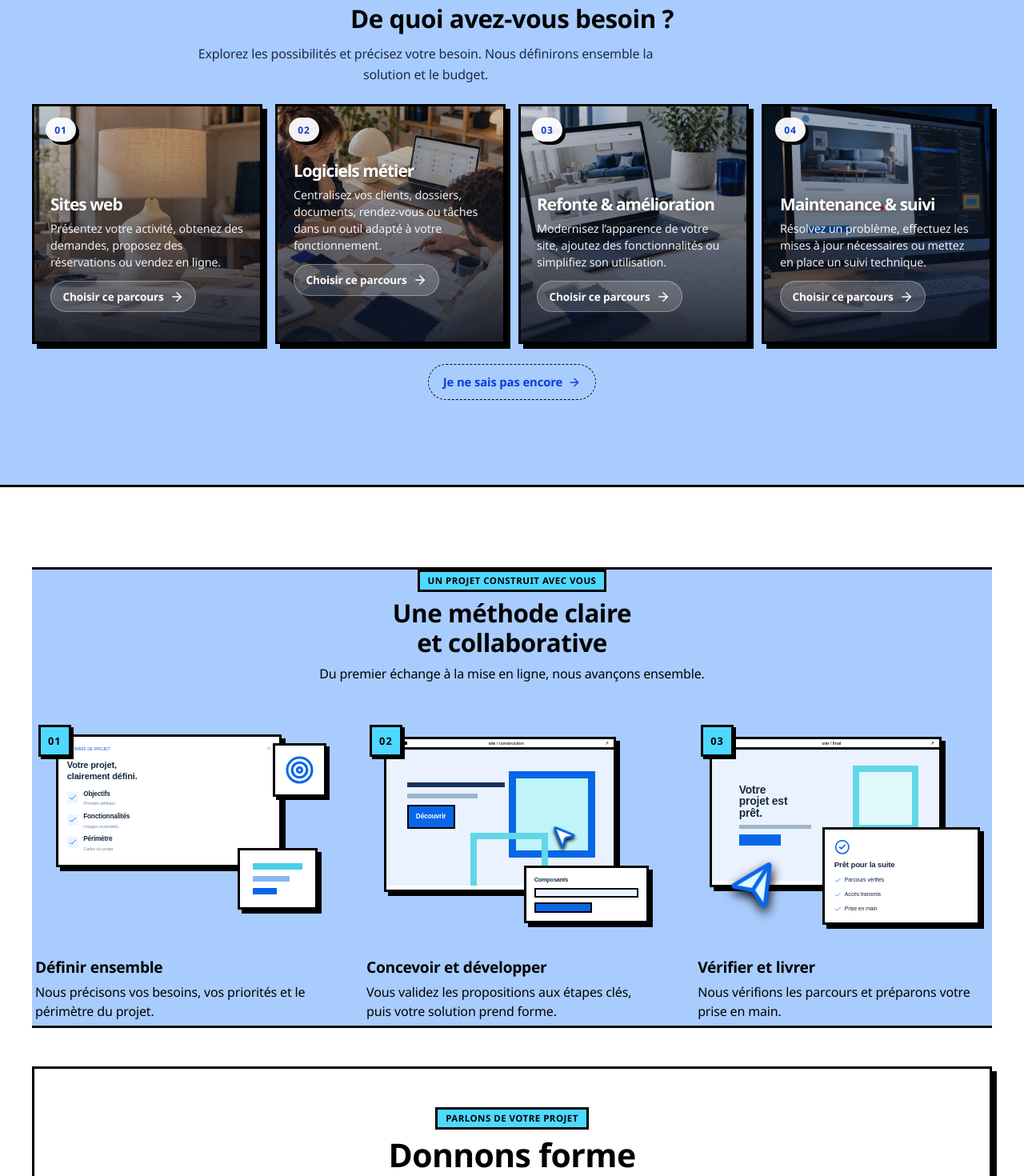
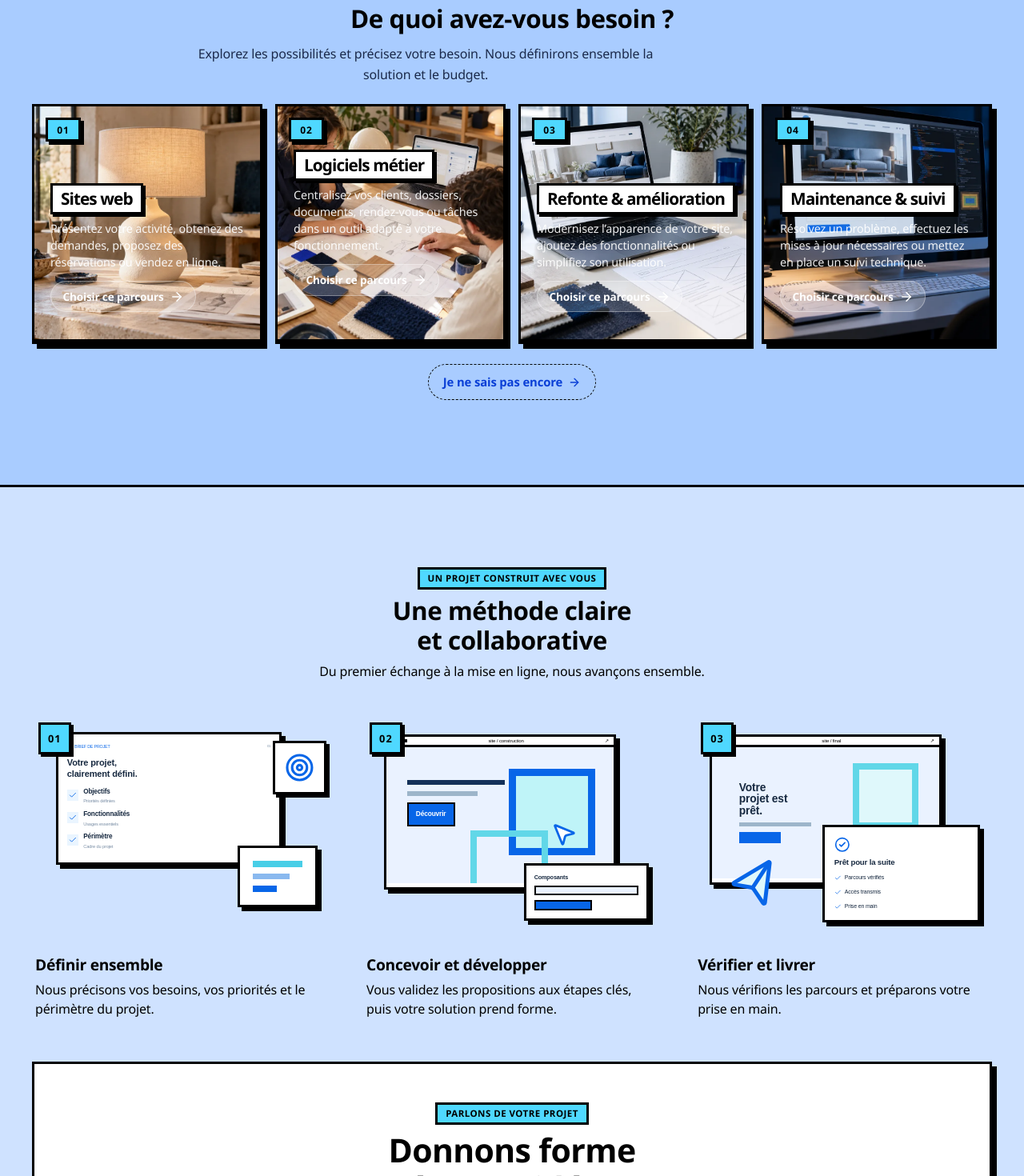
Before and after one commit to wiwi240/portfolio-, a React (Vite) app: page / in a window 1280 px wide. Shown: the part 1080-2550 px from the top of the page at 80% size. Built offline with nearby package versions, Linux system fonts and the light colour scheme; a web font is replaced by a local one.

Commit message:
Neobrutalism: uniform blue bands, square badges and labelled titles on entry cards
Co-Authored-By: Claude Sonnet 5.5 <noreply@anthropic.com>

```diff
--- a/src/neobrutalism.css
+++ b/src/neobrutalism.css
@@ -112,7 +112,6 @@ img { border-radius: 0; }
 .stack-scene--tint { background-color: var(--tint) !important; }
 .stack-scene--surface { background-color: var(--surface) !important; }
 .expertise-section, .contact-section, .about-section { background-image: none !important; -webkit-mask-image: none; mask-image: none; }
-.home-method { background: var(--surface) !important; border-block: var(--nb-border) !important; }
 body { background-image: none; }
 
 /* Flat blue everywhere: no photo, grain, dots, blur or gradient */
@@ -170,8 +169,6 @@ body::after { display: none !important; }
 /* Titles were too tight: loosen the display letter-spacing */
 h1, h2, h3, h4, .home-hero h1 { letter-spacing: -0.015em !important; }
 
-/* Section bands: alternate blue tones so no band is a bare white page */
-.home-method { background: var(--tint) !important; }
 html.dark .illustration { --ill-line: #e8f1ff; --ill-bar: #0f1f5c; --ill-bar-ink: #fff; --ill-dot: #e8f1ff; --ill-canvas: #13287a; --ill-chat-line: #e8f1ff; --ill-shadow: #e8f1ff; }
 
 /* Timeline: thick black rail with a blue fill, square markers, hard cards */
@@ -197,3 +194,20 @@ html.dark .illustration { --ill-line: #e8f1ff; --ill-bar: #0f1f5c; --ill-bar-ink
 .tl-half time { padding: 2px 8px; border: 2px solid var(--nb-line); background: var(--surface); color: var(--fg); font-weight: 800; width: max-content; }
 .tl-lead img { border: var(--nb-border); border-radius: 0; box-shadow: var(--nb-shadow); }
 .tl-hint { color: var(--fg); font-weight: 700; }
+
+/* Harmony: every full-width band is blue (alternating two tones); inner sections never paint their own box or lines */
+.stack-scene--bg, .stack-scene--surface { background-color: var(--bg) !important; }
+.stack-scene--tint { background-color: var(--tint) !important; }
+.home-method, .home-section { background: transparent !important; border: 0 !important; box-shadow: none !important; }
+.home-contact-panel { background: var(--surface) !important; border: var(--nb-border) !important; box-shadow: var(--nb-shadow) !important; }
+.illustration svg, .illustration img { filter: none !important; }
+.illustration * { box-shadow: none; }
+.build-window, .delivery-site, .brief-document, .build-panel, .delivery-document, .brief-chat { box-shadow: 5px 5px 0 var(--nb-line) !important; }
+.brief-target { box-shadow: 4px 4px 0 var(--nb-line) !important; }
+
+/* Entry cards: numbers match the method badges, images are squared and framed */
+.project-entry-image > span { border: var(--nb-border) !important; border-radius: 0 !important; background: var(--accent-cyan) !important; color: #000 !important; font-weight: 800; box-shadow: 3px 3px 0 var(--nb-line); backdrop-filter: none !important; }
+.project-entry-image, .project-entry-image img, .project-entry-image video { border-radius: 0 !important; }
+.project-entry-image { border-bottom: var(--nb-border); }
+.project-entry-image::before, .project-entry-image::after { display: none !important; }
+.project-entry-copy strong { display: inline-block; width: max-content; max-width: 100%; padding: 4px 10px; border: var(--nb-border); background: var(--surface); color: #000 !important; text-shadow: none !important; font-weight: 900; box-shadow: 3px 3px 0 var(--nb-line); }
```
